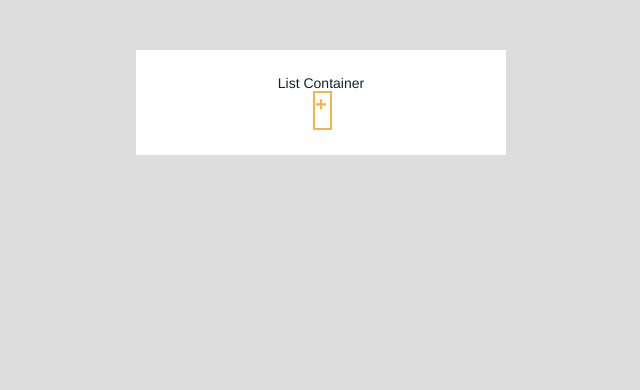
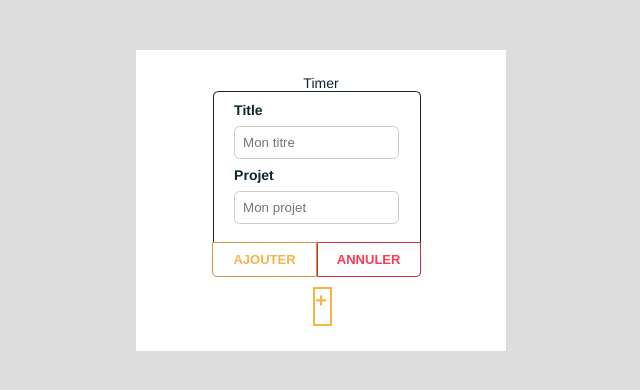
Before and after one commit to fatou199/init-react, a React (Create React App) app in the folder timer/: page / in a window 1280 px wide. Shown: the top 390 px of the page, without its empty margins (319-959 px from the left). Built offline with nearby package versions, Linux system fonts and the light colour scheme.

Commit message:
composants ListContainer & Container

```diff
--- /dev/null
+++ b/timer/src/components/Container.js
@@ -0,0 +1,20 @@
+import React, {Component} from "react";
+import TimerForm from "./TimerForm";
+import Timer from "./Timer";
+
+class Container extends Component{
+
+    render(){
+        return(
+        <div>
+           {this.props.isFormOpen ? (
+               <TimerForm />
+            ) : (
+                <Timer />
+            )}
+        </div>
+        )
+    }
+}
+
+export default Container;
--- a/timer/src/components/ListContainer.js
+++ b/timer/src/components/ListContainer.js
@@ -1,11 +1,18 @@
 import React, { Component } from "react";
+import Container from "./Container";
 
 class ListContainer extends Component{
 
     render(){
         return(
-        <div>
-            <p>List Container</p>
+        <div className="list--container">
+            <Container
+                isFormOpen={false}
+            />
+
+            <Container
+                isFormOpen
+            />
         </div>
         )
     }
--- /dev/null
+++ b/timer/src/components/Timer.js
@@ -0,0 +1,14 @@
+import React, {Component} from "react";
+
+class Timer extends Component{
+
+    render(){
+        return(
+        <div>
+            <p>Timer</p>
+        </div>
+        )
+    }
+}
+
+export default Timer;
```
